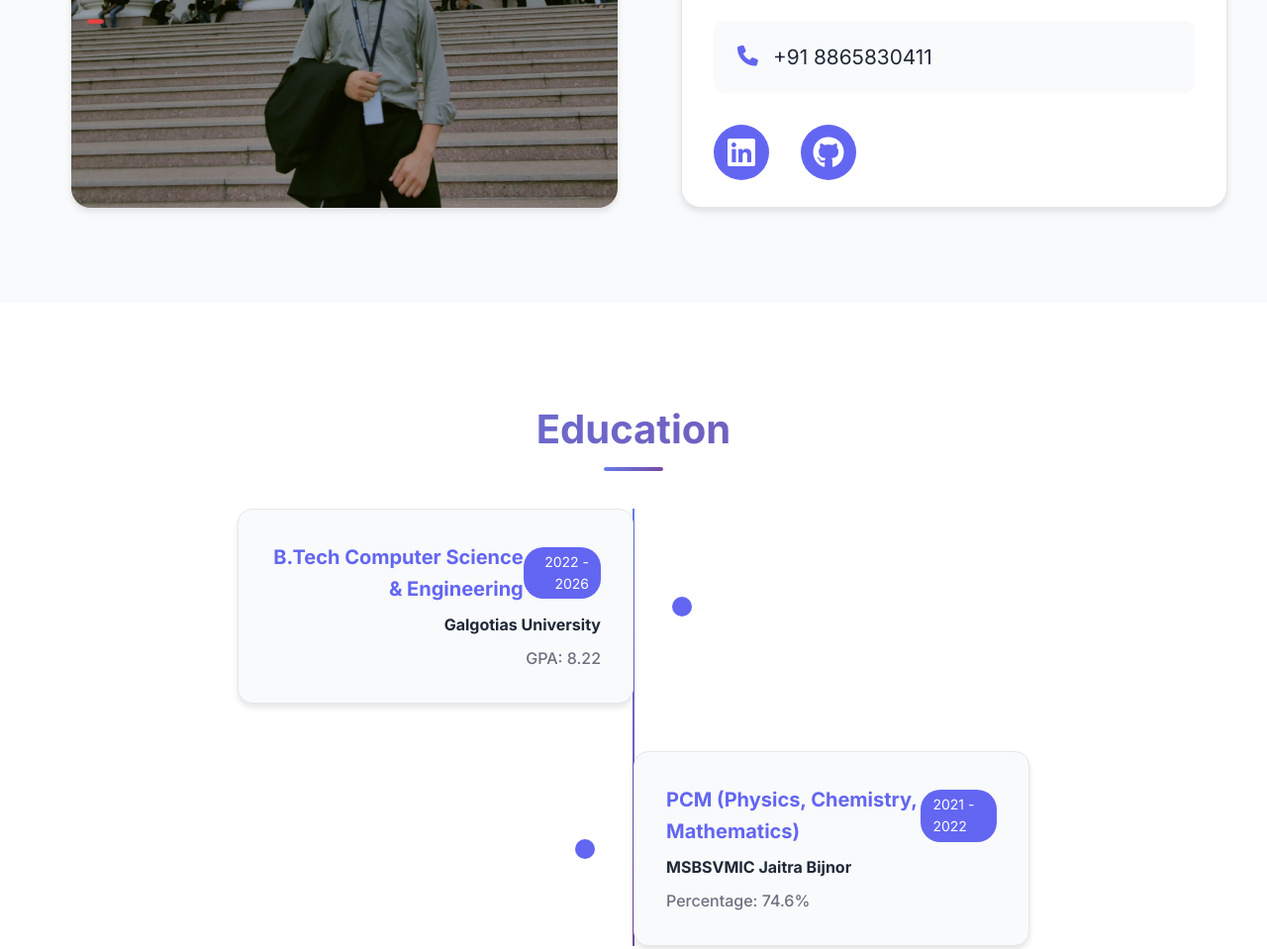
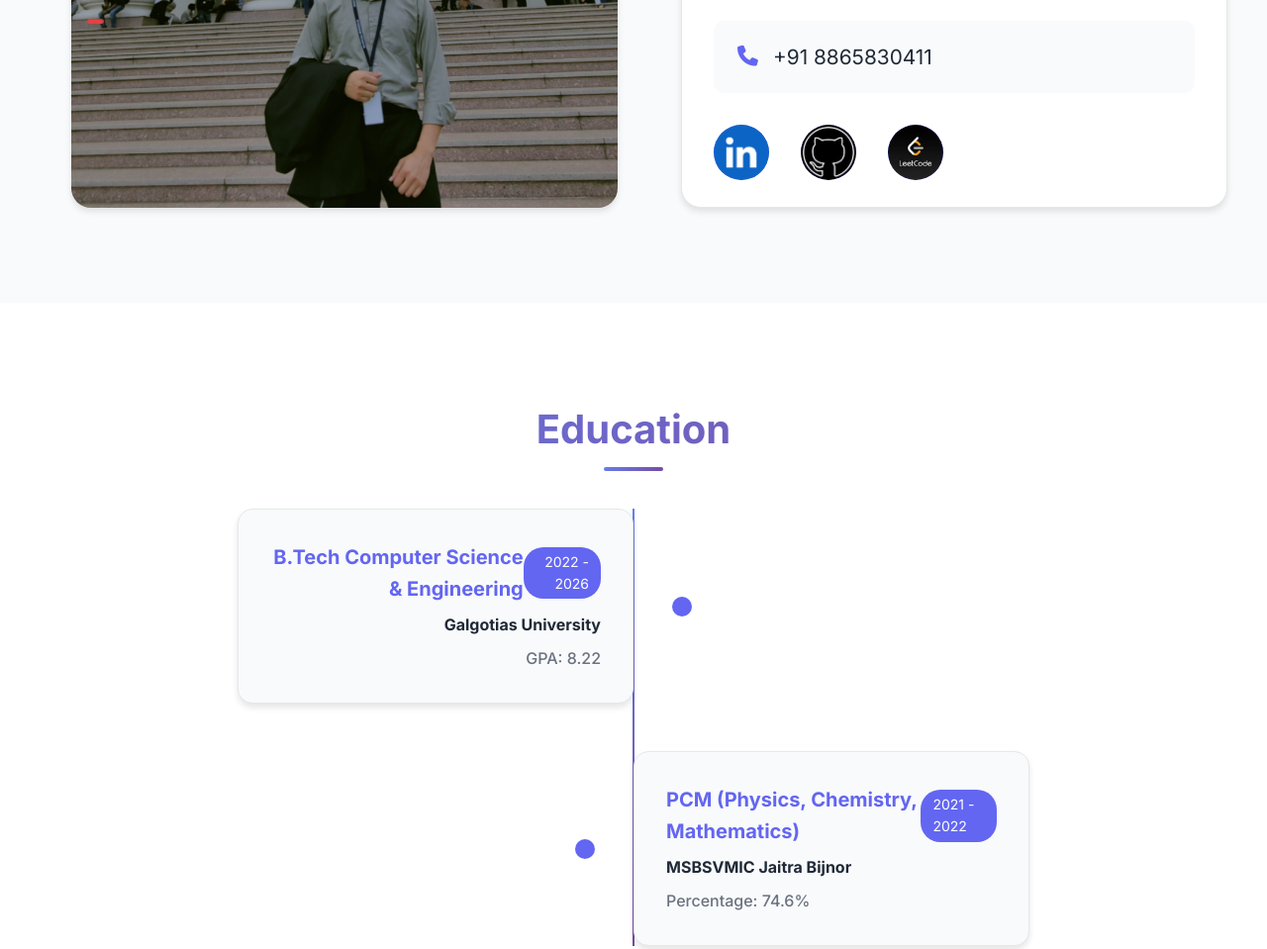
Before and after one commit to Harshchauhan177/MeetHarsh, a plain HTML site: page index.html in a window 1280 px wide. Shown: the part 1406-2365 px from the top of the page at 99% size. Drawn offline with Linux system fonts and the light colour scheme.

Commit message:
all Links work properly

```diff
--- a/index.html
+++ b/index.html
@@ -92,11 +92,14 @@
                             </div>
                         </div>
                         <div class="social-links">
-                            <a href="#" class="social-link" title="LinkedIn">
-                                <i class="fab fa-linkedin"></i>
+                            <a href="https://www.linkedin.com/in/harsh-kumar-550783270/" class="social-link" title="LinkedIn" target="_blank" rel="noopener">
+                                <img src="linkedin.png" alt="LinkedIn" width="32" height="32" />
                             </a>
-                            <a href="#" class="social-link" title="GitHub">
-                                <i class="fab fa-github"></i>
+                            <a href="https://github.com/Harshchauhan177" class="social-link" title="GitHub" target="_blank" rel="noopener">
+                                <img src="GitHub.png" alt="GitHub" width="32" height="32" />
+                            </a>
+                            <a href="https://leetcode.com/u/harshkumar_77/" class="social-link" title="LeetCode" target="_blank" rel="noopener">
+                                <img src="leetcode.png" alt="LeetCode" width="32" height="32" />
                             </a>
                         </div>
                     </div>
@@ -414,9 +417,15 @@
             <div class="footer-content">
                 <p>&copy; 2024 Harsh Kumar. All rights reserved.</p>
                 <div class="footer-social">
-                    <a href="#" class="social-link"><i class="fab fa-linkedin"></i></a>
-                    <a href="#" class="social-link"><i class="fab fa-github"></i></a>
-                    <a href="#" class="social-link"><i class="fab fa-twitter"></i></a>
+                    <a href="https://www.linkedin.com/in/harsh-kumar-550783270/" class="social-link" title="LinkedIn" target="_blank" rel="noopener">
+                        <img src="linkedin.png" alt="LinkedIn" width="32" height="32" />
+                    </a>
+                    <a href="https://github.com/Harshchauhan177" class="social-link" title="GitHub" target="_blank" rel="noopener">
+                        <img src="GitHub.png" alt="GitHub" width="32" height="32" />
+                    </a>
+                    <a href="https://leetcode.com/u/harshkumar_77/" class="social-link" title="LeetCode" target="_blank" rel="noopener">
+                        <img src="leetcode.png" alt="LeetCode" width="32" height="32" />
+                    </a>
                 </div>
             </div>
         </div>
--- a/styles.css
+++ b/styles.css
@@ -424,18 +424,31 @@ body {
     display: flex;
     align-items: center;
     justify-content: center;
-    width: 40px;
-    height: 40px;
+    width: 50px;
+    height: 50px;
     background: var(--primary-color);
     color: white;
     border-radius: 50%;
     text-decoration: none;
     transition: all 0.3s ease;
+    overflow: hidden;
+    padding: 0;
 }
 
 .social-link:hover {
     transform: translateY(-3px);
     box-shadow: var(--shadow-medium);
+}
+
+.social-link img {
+    width: 100%;
+    height: 100%;
+    border-radius: 50%;
+    object-fit: cover;
+    display: block;
+    margin: 0;
+    padding: 0;
+    background: none;
 }
 
 .about-bio {
```
Also changed, not shown: GitHub.png (added), leetcode.png (added), linkedin.png (added).
